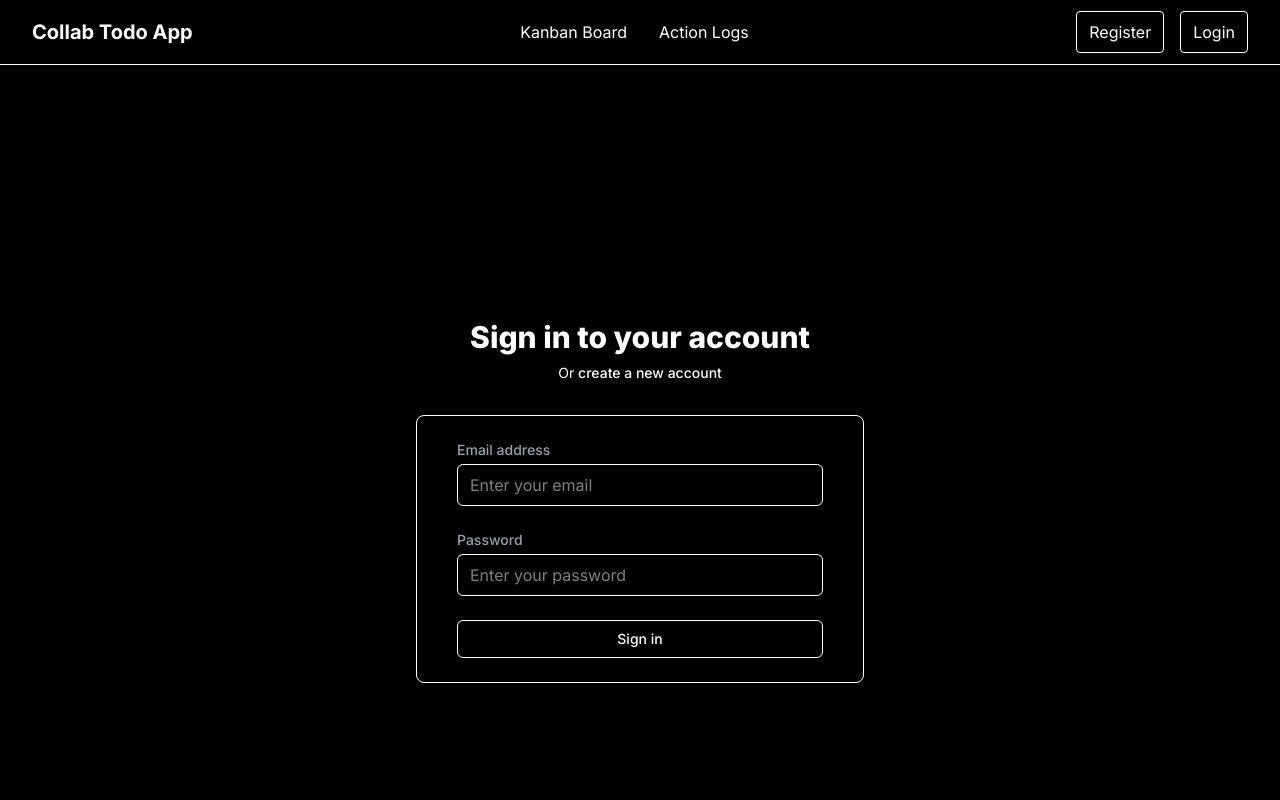
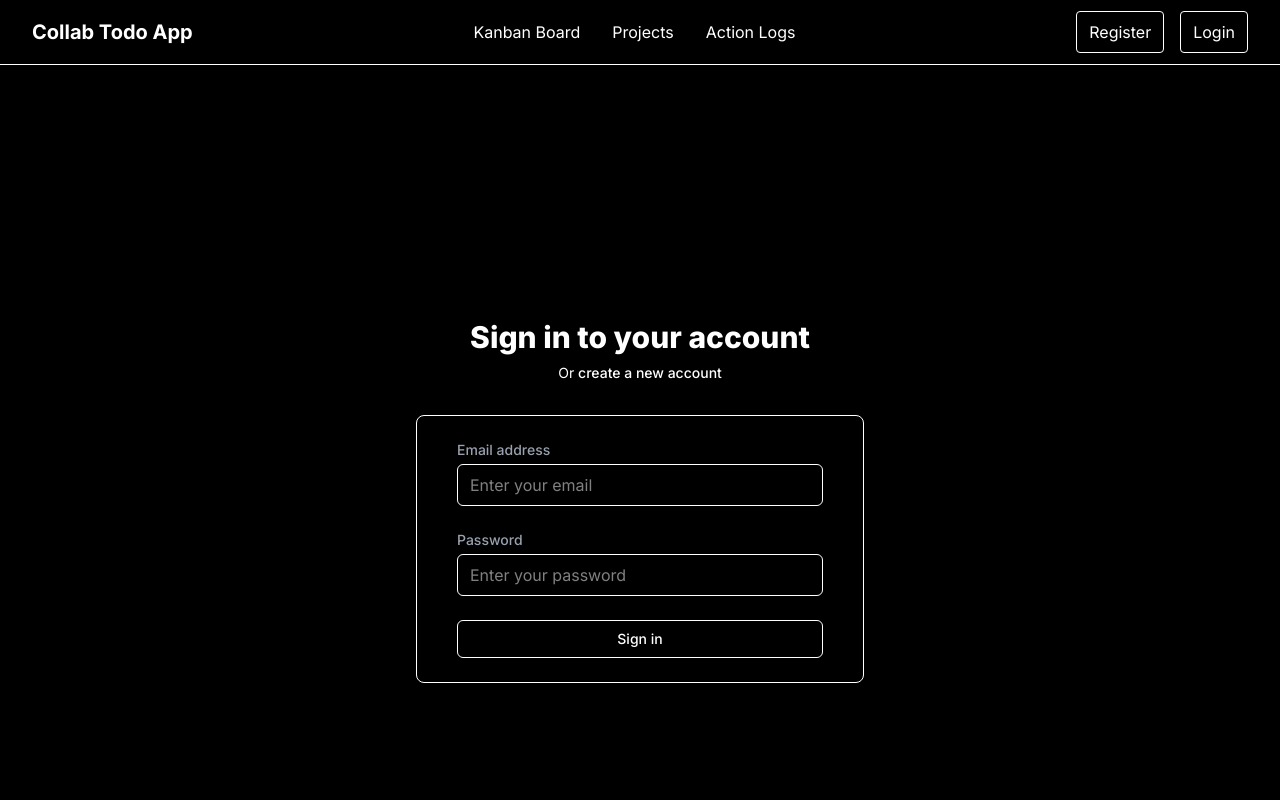
Before and after one commit to Khanr7433/collab-todo-app, a React (Vite) app in the folder frontend/: page /login in a window 1280 px wide. Shown: the top 800 px of the page. Built offline with nearby package versions, Linux system fonts and the light colour scheme; no server answers; a web font is replaced by a local one.

Commit message:
feat(frontend): add Projects link to navigation header

```diff
--- a/frontend/src/components/Header.jsx
+++ b/frontend/src/components/Header.jsx
@@ -30,6 +30,12 @@ const Header = () => {
               className="hover:text-blue-600 transition-all"
             >
               Kanban Board
+            </Link>
+            <Link
+              to="/projects"
+              className="hover:text-blue-600 transition-all"
+            >
+              Projects
             </Link>
             <Link
               to="/actionlog"
@@ -120,6 +126,13 @@ const Header = () => {
                     Kanban Board
                   </Link>
                   <Link
+                    to="/projects"
+                    className="block px-3 py-2 rounded hover:text-blue-600 transition-all"
+                    onClick={() => setIsMenuOpen(false)}
+                  >
+                    Projects
+                  </Link>
+                  <Link
                     to="/actionlog"
                     className="block px-3 py-2 rounded hover:text-blue-600 transition-all"
                     onClick={() => setIsMenuOpen(false)}
@@ -143,6 +156,13 @@ const Header = () => {
                     onClick={() => setIsMenuOpen(false)}
                   >
                     Kanban Board
+                  </Link>
+                  <Link
+                    to="/projects"
+                    className="block px-3 py-2 rounded hover:text-blue-600 transition-all"
+                    onClick={() => setIsMenuOpen(false)}
+                  >
+                    Projects
                   </Link>
                   <Link
                     to="/actionlog"
```
